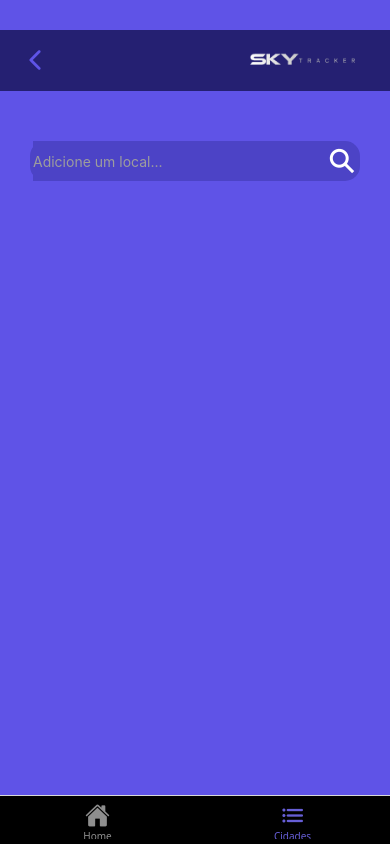
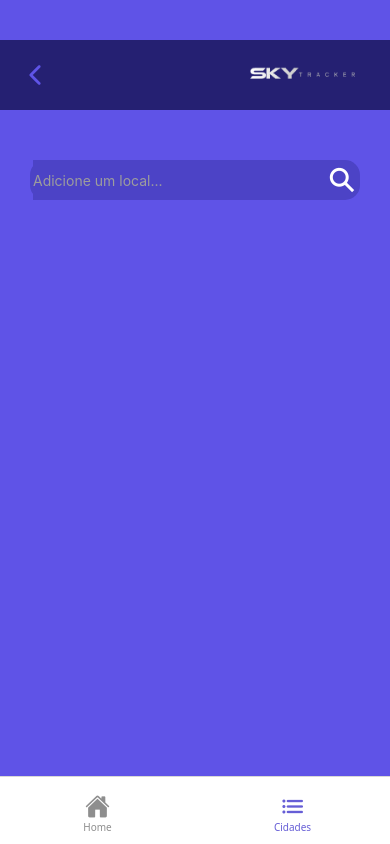
Before and after one commit to brunovalu16/previsao-tempo, a React Native app: screen /Cidades in a window 390 px wide. Built offline with nearby package versions, Linux system fonts and the light colour scheme.

Commit message:
atualizacao 21 11 24

```diff
--- a/App.js
+++ b/App.js
@@ -11,7 +11,11 @@ export default function App() {
 
       {/* <Home /> <ListCity />  <List /> <ListHome /> */}
 
-      <StatusBar barStyle="light-content" backgroundColor="#252072" />
+      <StatusBar
+        barStyle='light-content'
+        backgroundColor='#272271'
+        translucent
+      />
       <Routes />
 
      </>
--- a/src/components/Header.jsx
+++ b/src/components/Header.jsx
@@ -23,9 +23,10 @@ export const styles = StyleSheet.create({
     container: {
         backgroundColor: '#252072',
         width: '100%',
-        height: '8%',
+        height: 70,
         flexDirection:  'row',
-        alignItems: 'center'
+        alignItems: 'center',
+        marginTop: 10
     },
 
     logo: {
--- a/src/components/ListHome.jsx
+++ b/src/components/ListHome.jsx
@@ -42,7 +42,7 @@ const getStorageData = async () => {
     }
 }
 useEffect(() => {
-    getStorageData()
+    //getStorageData()
     console.log(weatherCity)
 })
 
--- a/src/config/api.jsx
+++ b/src/config/api.jsx
@@ -2,7 +2,7 @@
 // Aqui está a Api
 
 export async function Api(city) {
-    const APIKEY = 'e3d21089b3522f2c56a78c95678b68ee';
+    const APIKEY = '94cb612f91a5891e05f0436f70dc7de0';
 
     try{
 
--- a/src/pages/Home/style.jsx
+++ b/src/pages/Home/style.jsx
@@ -3,7 +3,6 @@ import { StyleSheet } from "react-native";
 export const styles = StyleSheet.create({
   container: {
     backgroundColor: "#5F53E7",
-    flex: 1,
     paddingTop: 30,
   },
 
--- a/src/routes/tab.routes.jsx
+++ b/src/routes/tab.routes.jsx
@@ -14,7 +14,9 @@ export default function TabRoutes() {
             tabBarInactiveTintColor: '#8e8e8e',
             headerShown: false,
             tabBarStyle: {
-                backgroundColor: 'black'
+            backgroundColor: '#fff',
+            height: '8%',
+            paddingTop: 10,
             },
         }}
         >
```
Also changed, not shown: src/pages/Home/index.jsx (+3 -5 lines).
